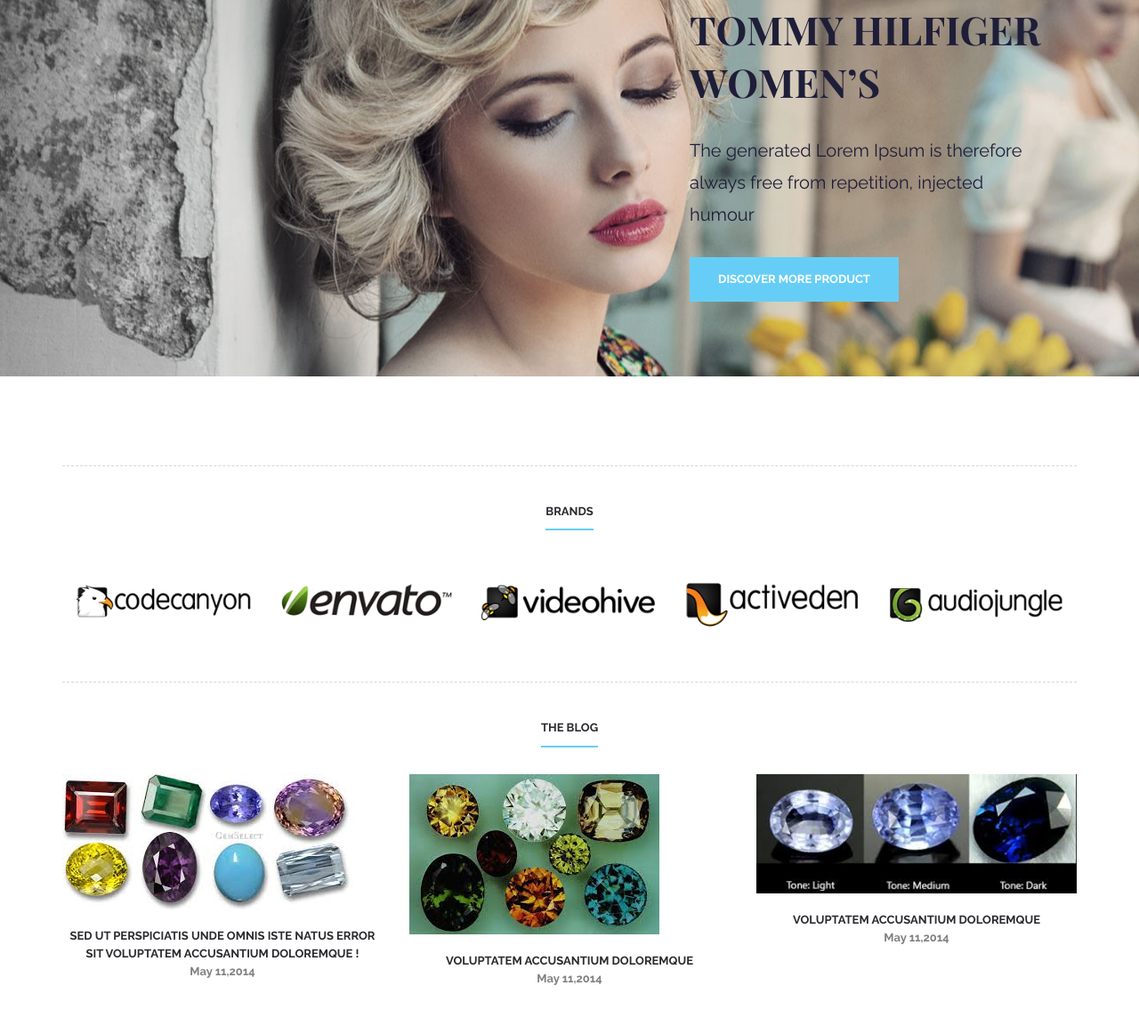
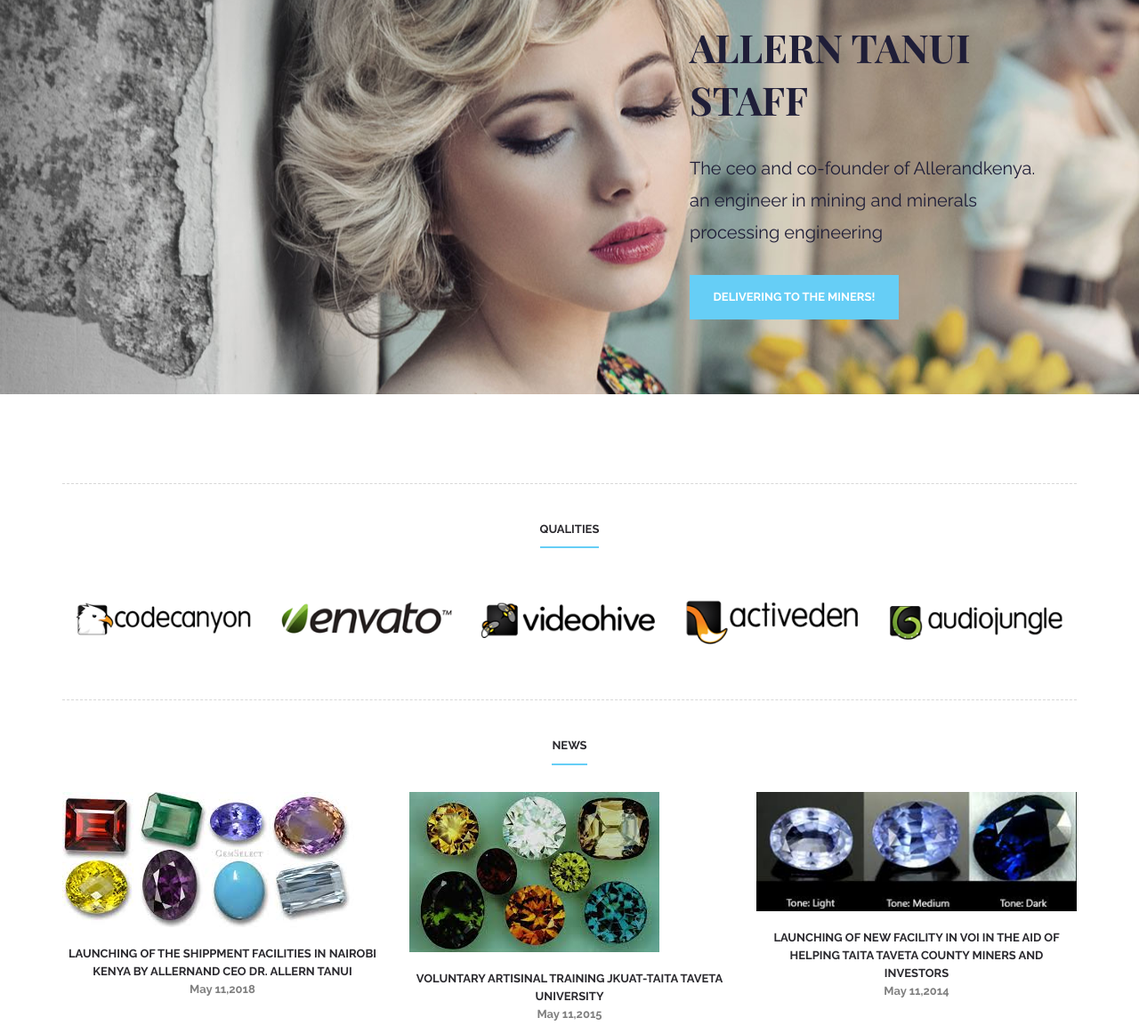
Before and after one commit to machariamwangi/gemstoneauctioniering, a plain HTML site: page gem auctionering/index.html in a window 1280 px wide. Shown: the part 2711-3864 px from the top of the page at 89% size. Drawn offline with nearby package versions, Linux system fonts and the light colour scheme.

```diff
--- a/gem auctionering/index.html
+++ b/gem auctionering/index.html
@@ -574,7 +574,7 @@
 													</div>
                                               </div>
                                               <div class="product-name">
-                                                  <a href="">men's Jeans</a>
+                                                  <a href=""unique jewellery</a>
                                               </div>
                                               <div class="star-1"></div>
                                               <div class="product-price">
@@ -617,7 +617,7 @@
 													</div>
                                               </div>
                                               <div class="product-name">
-                                                  <a href="">Striped Men's Round Neck T-Shirt</a>
+                                                  <a href="">the fabraished gemstones</a>
                                               </div>
                                               <div class="star-1"></div>
                                               <div class="product-price">
@@ -657,7 +657,7 @@
 													</div>
                                               </div>
                                               <div class="product-name">
-                                                  <a href="">Women's Round Neck T-Shirt</a>
+                                                  <a href="">unique gemstone-highest quality</a>
                                               </div>
                                               <div class="star-1"></div>
                                               <div class="product-price">
@@ -697,7 +697,7 @@
 													</div>
                                               </div>
                                               <div class="product-name">
-                                                  <a href="">men's Jeans</a>
+                                                  <a href="">Tsavorite</a>
                                               </div>
                                               <div class="star-1"></div>
                                               <div class="product-price">
@@ -774,9 +774,9 @@
               <div class="content-offers">
                   <div class="container">
                       <div class="ct-offers">
-                          <div class="ct-offers-title">Tommy Hilfiger<br/>Women’s</div>
-                          <p>The generated Lorem Ipsum is therefore always free from repetition, injected humour</p>
-                          <a href="" class="btn btn-blue">Discover more Product</a>
+                          <div class="ct-offers-title">Allern Tanui<br/>staff</div>
+                          <p>The ceo and co-founder of Allerandkenya. an engineer in mining and minerals processing engineering</p>
+                          <a href="" class="btn btn-blue">delivering to the miners!</a>
                       </div>
                   </div>
               </div>
@@ -785,7 +785,7 @@
                   <div class="container">
                       <div class="brands-inner">
                           <div class="brand-title">
-                              <span>Brands</span>
+                              <span>Qualities</span>
                           </div>
 
                           <div id="slider-home"> <!-- Slider -->
@@ -832,27 +832,27 @@
                   <div class="container">
                       <div class="rec-blog-inner">
                           <div class="blog-title">
-                              <span>The Blog</span>
+                              <span>NEWS</span>
                           </div>
                           <div class="row">
                               <div class="col-md-4 blog-ct">
                                   <a href=""><img src="images/rec-1.jpeg" alt="" class="img-responsive"></a>
                                   <div class="blog-ct-title">
-                                      <a href="">Sed ut perspiciatis unde omnis iste natus error sit voluptatem accusantium doloremque !</a>
-                                      <span>May 11,2014</span>
+                                      <a href="">launching of the shippment facilities in nairobi kenya by allernand ceo DR. ALLERN Tanui</a>
+                                      <span>May 11,2018</span>
                                   </div>
                               </div>
                               <div class="col-md-4 blog-ct">
                                   <a href=""><img src="images/rec-2.jpeg" alt="" class="img-responsive"></a>
                                   <div class="blog-ct-title">
-                                      <a href="">Voluptatem accusantium doloremque</a>
-                                      <span>May 11,2014</span>
+                                      <a href="">Voluntary artisinal training jkuat-taita taveta university</a>
+                                      <span>May 11,2015</span>
                                   </div>
                               </div>
                               <div class="col-md-4 blog-ct">
                                   <a href=""><img src="images/rec-3.jpeg" alt="" class="img-responsive"></a>
                                   <div class="blog-ct-title">
-                                      <a href="">Voluptatem accusantium doloremque</a>
+                                      <a href="">launching of new facility in voi in the aid of helping taita taveta county miners and investors</a>
                                       <span>May 11,2014</span>
                                   </div>
                               </div>
```
